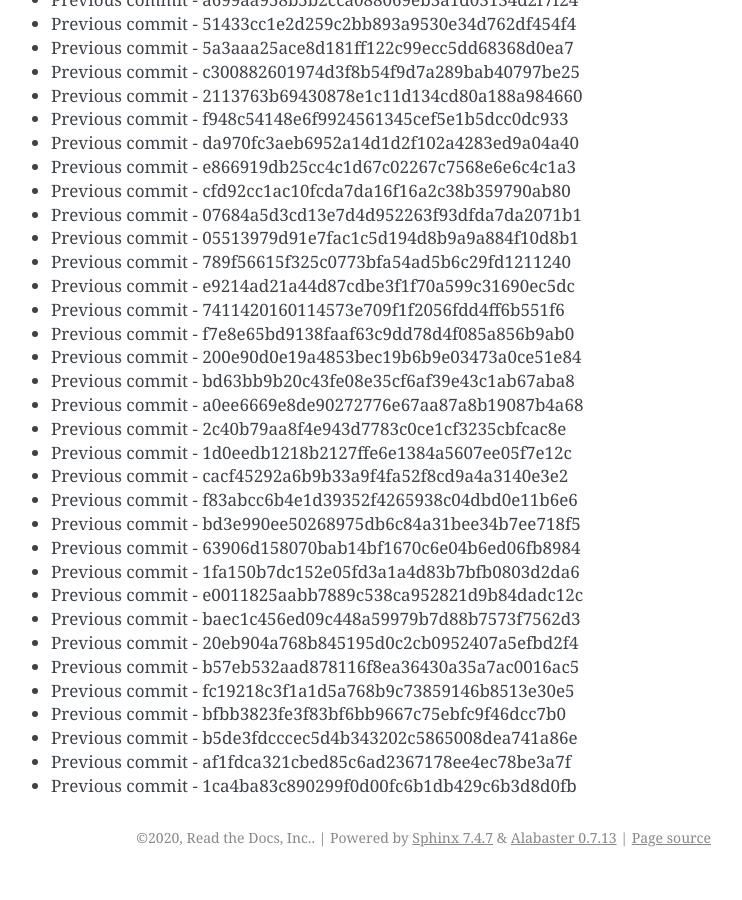
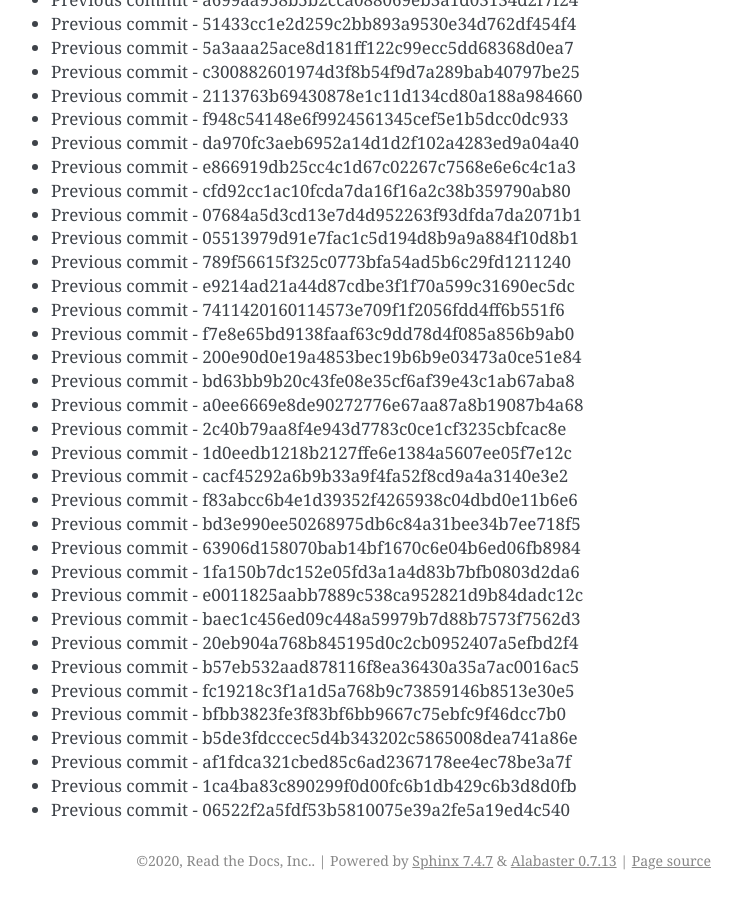
Before and after one commit to readthedocs/rtd-git-stresstest, a Sphinx documentation site: the page built from docs/updates.rst, in a window 1280 px wide and 900 px high, scrolled down 68619 px. Shown: the whole window, without its empty margins (399-1141 px from the left). Built offline with Sphinx 7.4.7, drawn with Linux system fonts in a browser that asks for light colours; before the commit the page ends 69496 px from its top, so only the background shows below that.

Commit message:
Generating commit from previous: 06522f2a5fdf53b5810075e39a2fe5a19ed4c540

```diff
--- a/docs/updates.rst
+++ b/docs/updates.rst
@@ -2915,3 +2915,4 @@ It can be tested for any performance characteristics.
 * Previous commit - b5de3fdcccec5d4b343202c5865008dea741a86e
 * Previous commit - af1fdca321cbed85c6ad2367178ee4ec78be3a7f
 * Previous commit - 1ca4ba83c890299f0d00fc6b1db429c6b3d8d0fb
+* Previous commit - 06522f2a5fdf53b5810075e39a2fe5a19ed4c540
```
